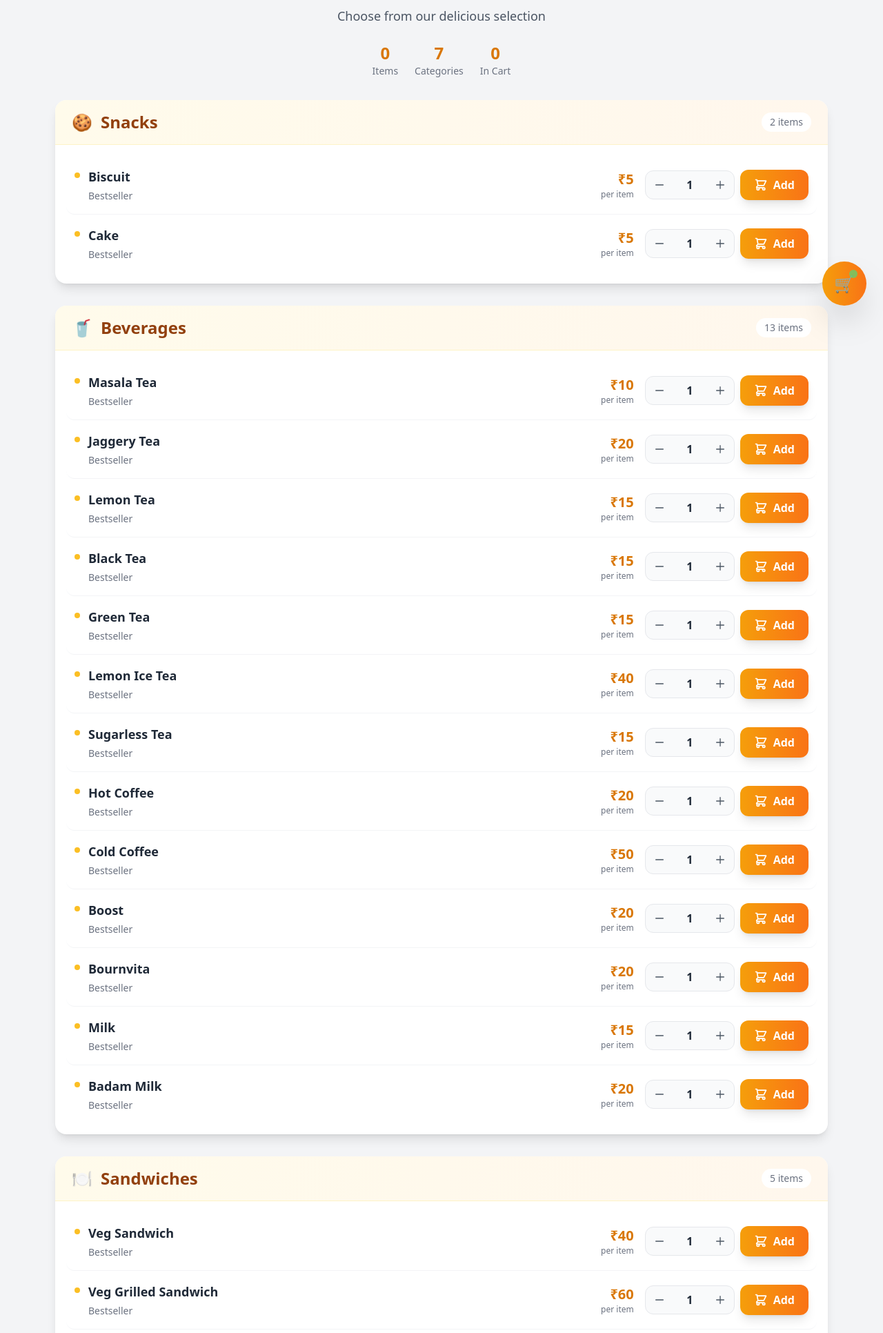
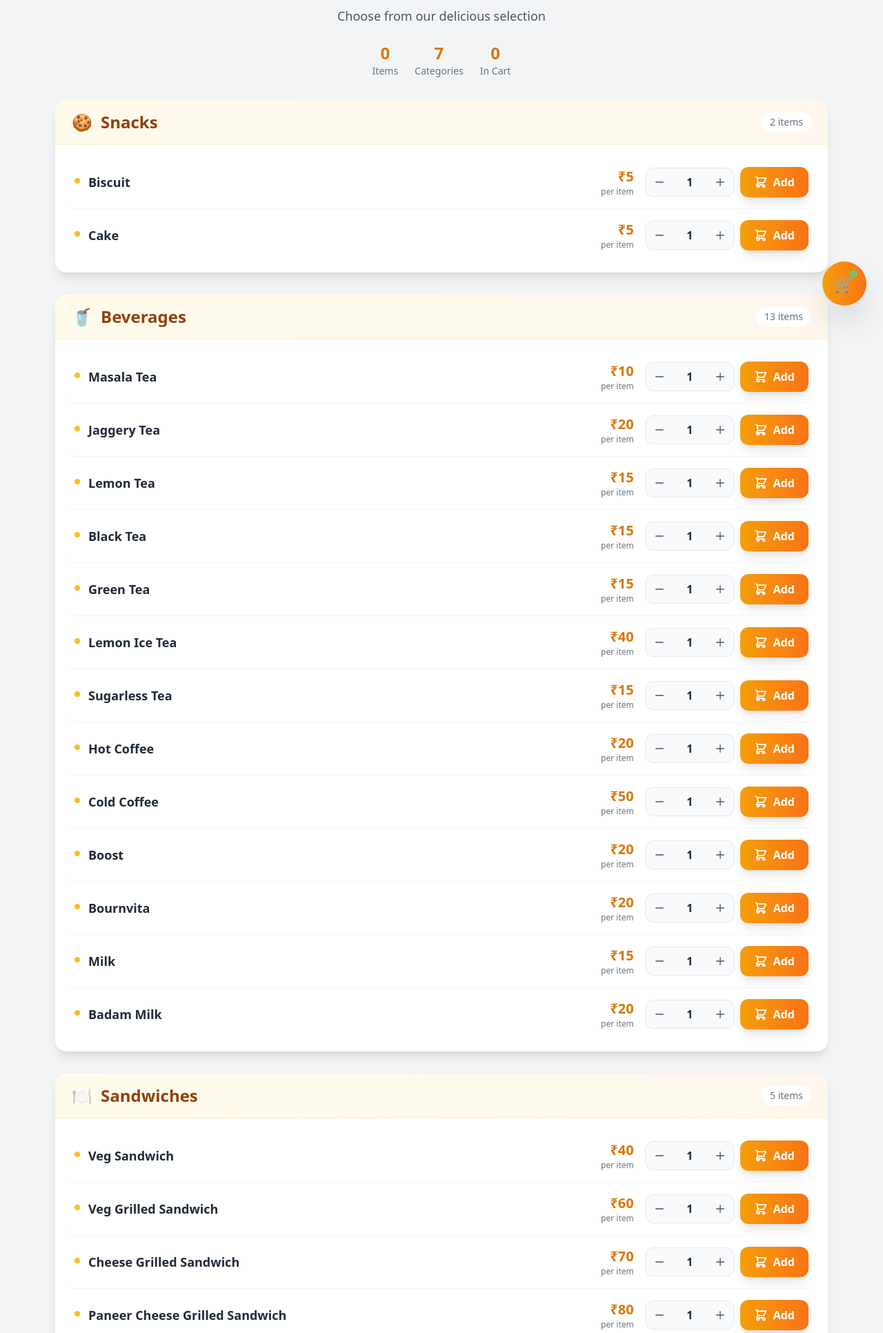
Before and after one commit to Laxman-Awate/Tea-application, a Flask app: page / in a window 1280 px wide. Shown: the part 333-2265 px from the top of the page at 69% size. Run offline with Flask 3, Linux system fonts and the light colour scheme; some libraries are stand-ins or nearby versions.

Commit message:
Remove 'Bestseller' text from all menu items

```diff
--- a/templates/index.html
+++ b/templates/index.html
@@ -89,7 +89,6 @@
                             <h3 class="text-base sm:text-lg font-semibold text-gray-800 group-hover:text-amber-700 transition-colors">
                                 {{ item.name }}
                             </h3>
-                            <p class="text-xs sm:text-sm text-gray-500 mt-1">Bestseller</p>
                         </div>
                     </div>
                 </div>
```
